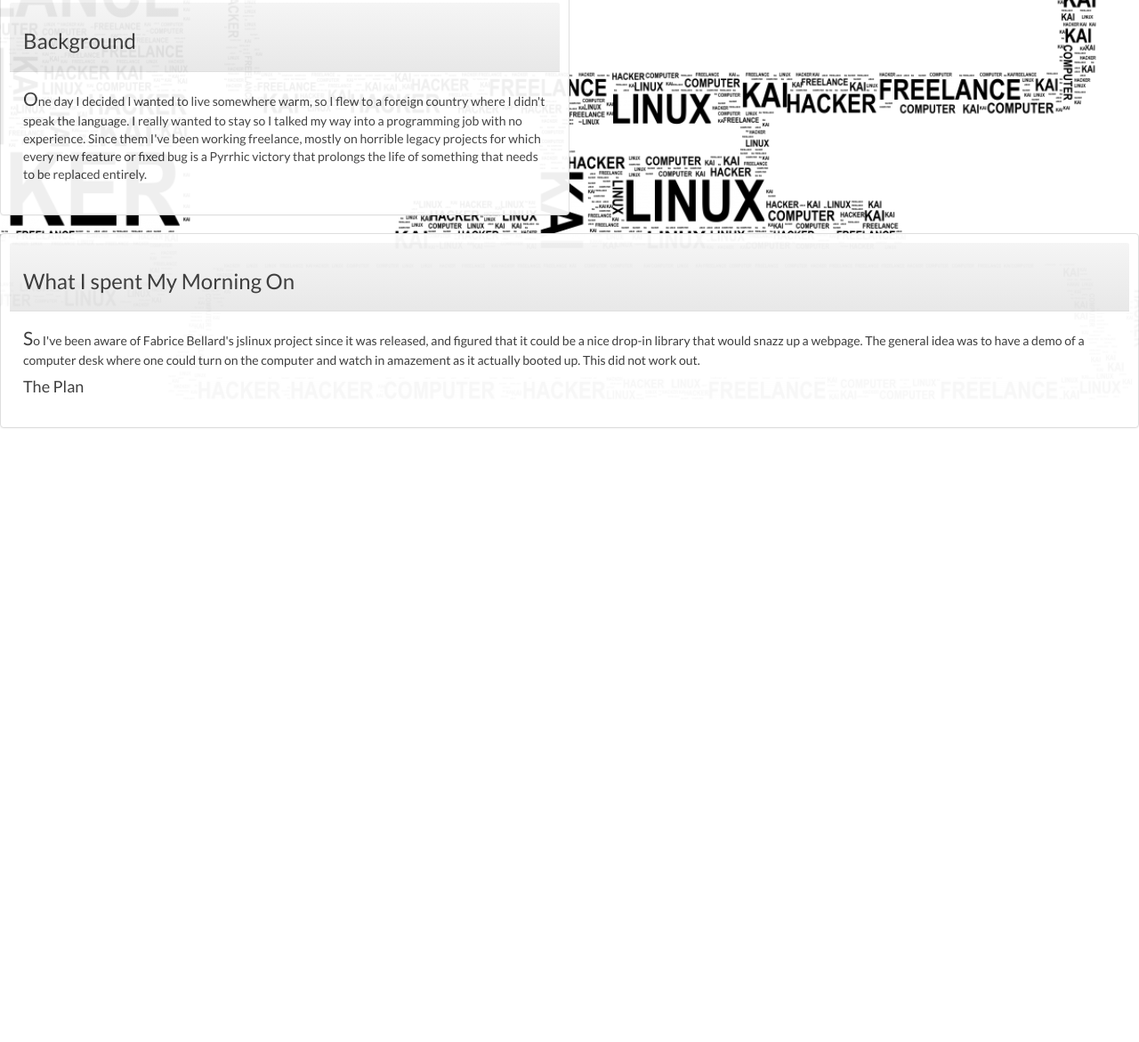
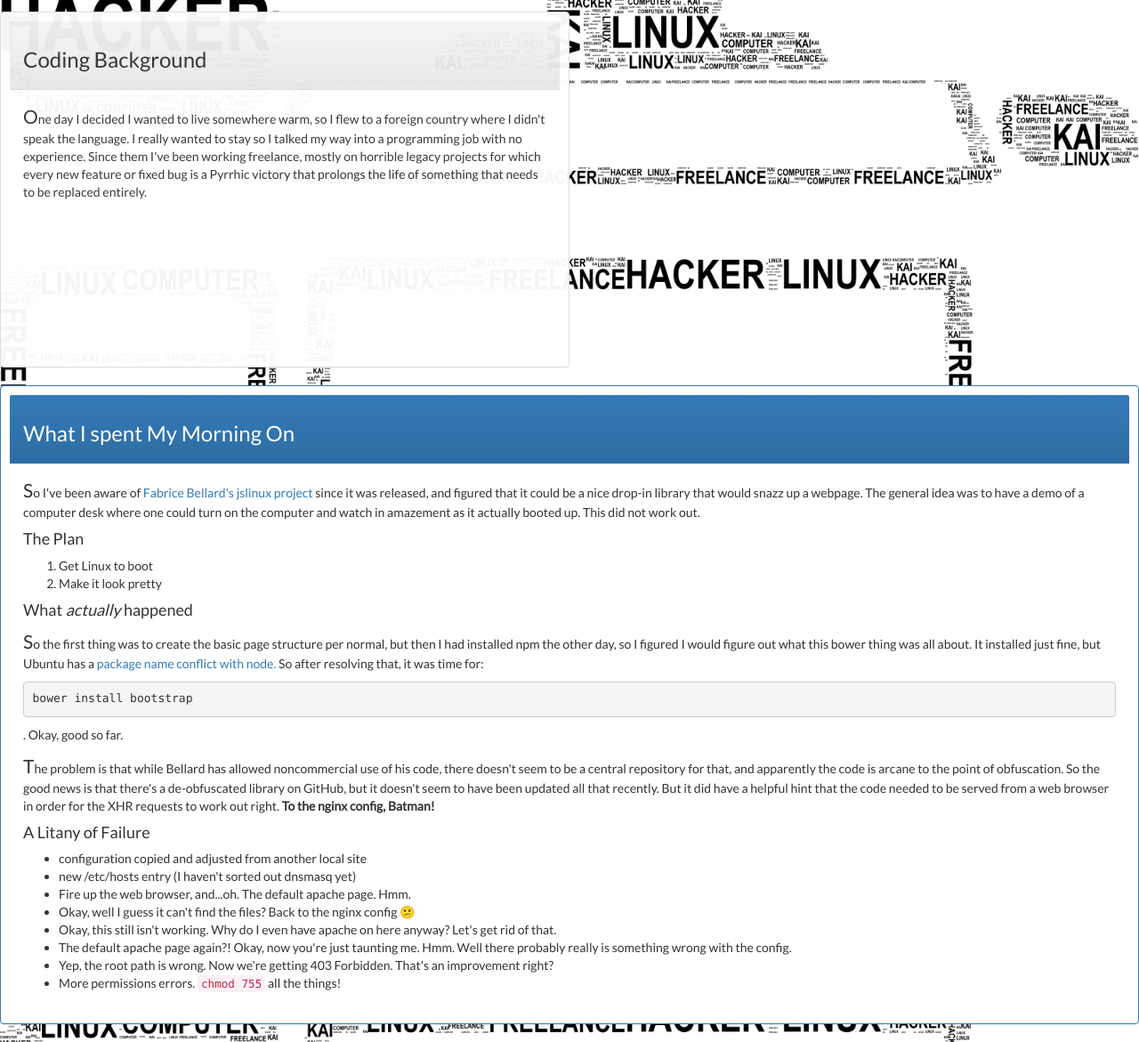
Before and after one commit to tenebrousedge/portfolio, a website: page index.html in a window 1280 px wide. Shown: the part 588-1759 px from the top of the page at 89% size. Before the commit the page ends 1089 px from the top, so only its background shows below. Drawn offline with Linux system fonts and the light colour scheme.

Commit message:
more content and styles

```diff
--- a/css/styles.css
+++ b/css/styles.css
@@ -10,6 +10,7 @@ header {
 
 div.panel {
 	padding: 10px;
+	min-height:400px;
 }
 
 header h2 {
@@ -23,10 +24,10 @@ header h1 {
 body {
 	font-family: 'Lato', sans-serif;
 	background-image: url('../img/compukai.png');
-	background-size: cover;
-	background-position: center;
+	background-size: 100vw;
 }
 
-.container-fluid div, header {
-	opacity: .97;
+.panel-default, header {
+	opacity: .96;
+	background-image: none;
 }
--- a/index.html
+++ b/index.html
@@ -14,7 +14,7 @@
 	<div class="container-fluid">
 		<header>
 			<h1>Life of Kai</h1>
-			<h5>- or -</h5>
+			<h5>~ or ~</h5>
 			<h2>Something Simple to Meet Requirements Because I Spent the Morning Making Linux Boot In My Browser</h2>
 		</header>
 		<div class="row main">
@@ -23,7 +23,8 @@
 					<h3>My Life</h3>
 				</div>
 				<div class="panel-body">
-					<p>I could start talking about my life but it's kind of a long story with a fair amount of madness in it. It's one of these things that needs a long explanation of none.</p>
+					<p>I could start talking about my life but it's kind of a long story with a fair amount of madness in it. It's one of these things that needs a long explanation.</p>
+					<p>The short form is that I'm from rural Alaska and have spent most of my life either there or in some third world country. I grew up glued to an Internet connection trying to understand the world I was in. I also grew up with some pretty serious issues with depression for reasons. The last ten years have been spent becoming more or less functional. Generally it seems like I'm playing life on hard mode.</p>
 				</div>
 			</div>
 			<div class="col-md-6 panel panel-default">
@@ -41,22 +42,40 @@
 						</p>
 				</div>
 			</div>
-			<div class="col-md-6 panel panel-default">
+			<div class="col-md-6 offset-md-2 panel panel-default">
 				<div class="panel-heading">
-					<h3>Background</h3>
+					<h3>Coding Background</h3>
 				</div>
 				<div class="panel-body">
 					<p>One day I decided I wanted to live somewhere warm, so I flew to a foreign country where I didn't speak the language. I really wanted to stay so I talked my way into a programming job with no experience. Since them I've been working freelance, mostly on horrible legacy projects for which every new feature or fixed bug is a Pyrrhic victory that prolongs the life of something that needs to be replaced entirely.</p>
 				</div>
 			</div>
 		</div>
-		<div class="row panel panel-default">
+		<div class="row panel panel-primary">
 				<div class="panel-heading">
 					<h3>What I spent My Morning On</h3>
 				</div>
 				<div class="panel-body">
-					<p>So I've been aware of Fabrice Bellard's jslinux project since it was released, and figured that it could be a nice drop-in library that would snazz up a webpage. The general idea was to have a demo of a computer desk where one could turn on the computer and watch in amazement as it actually booted up. This did not work out.</p>
+					<p>So I've been aware of <a href="http://www.bellard.org/jslinux/">Fabrice Bellard's jslinux project</a> since it was released, and figured that it could be a nice drop-in library that would snazz up a webpage. The general idea was to have a demo of a computer desk where one could turn on the computer and watch in amazement as it actually booted up. This did not work out.</p>
 					<h4>The Plan</h4>
+					<ol>
+					<li>Get Linux to boot</li>
+					<li>Make it look pretty</li>
+					</ol>
+					<h4>What <em>actually</em> happened</h4>
+					<p>So the first thing was to create the basic page structure per normal, but then I had installed npm the other day, so I figured I would figure out what this bower thing was all about. It installed just fine, but Ubuntu has a <a href="https://bugs.debian.org/cgi-bin/bugreport.cgi?bug=614907">package name conflict with node.</a> So after resolving that, it was time for: <pre>bower install bootstrap</pre>. Okay, good so far.</p>
+					<p>The problem is that while Bellard has allowed noncommercial use of his code, there doesn't seem to be a central repository for that, and apparently the code is arcane to the point of obfuscation. So the good news is that there's a de-obfuscated library on GitHub, but it doesn't seem to have been updated all that recently. But it did have a helpful hint that the code needed to be served from a web browser in order for the XHR requests to work out right. <strong>To the nginx config, Batman!</strong></p>
+					<h4>A Litany of Failure</h4>
+					<ul>
+					<li>configuration copied and adjusted from another local site</li>
+					<li>new /etc/hosts entry (I haven't sorted out dnsmasq yet)</li>
+					<li>Fire up the web browser, and...oh. The default apache page. Hmm.</li>
+					<li>Okay, well I guess it can't find the files? Back to the nginx config 😕</li>
+					<li>Okay, this still isn't working. Why do I even have apache on here anyway? Let's get rid of that.</li>
+					<li>The default apache page again?! Okay, now you're just taunting me. Hmm. Well there probably really is something wrong with the config.</li>
+					<li>Yep, the root path is wrong. Now we're getting 403 Forbidden. That's an improvement right?</li>
+					<li>More permissions errors. <code>chmod 755</code> all the things!</li>
+					</ul>
 				</div>
 			</div>
 		</div>
```
